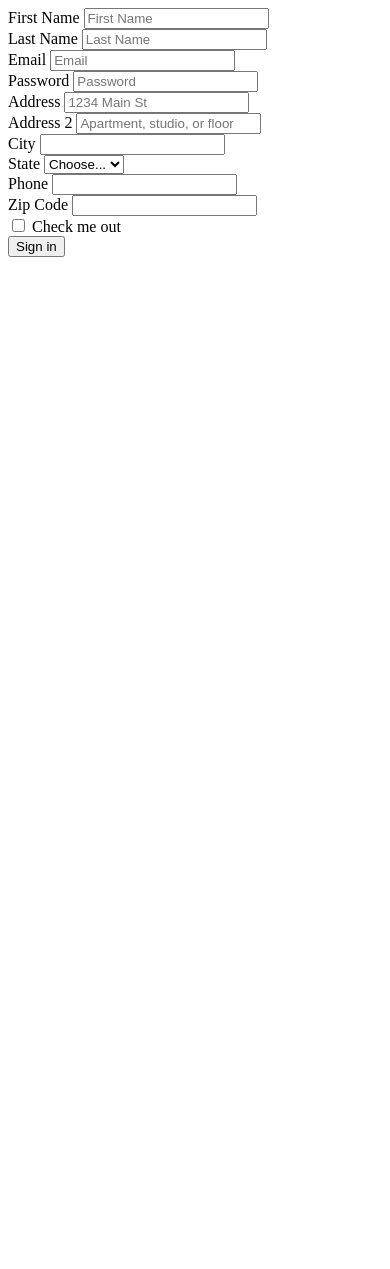
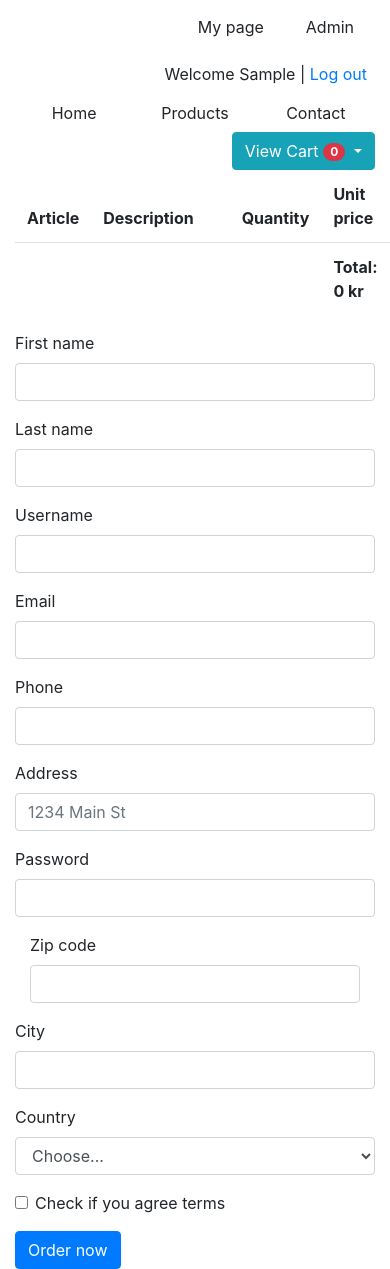
Before and after one commit to Rallegit/ebutik, a PHP site: page /PHP/checkout.php in a window 390 px wide. Before the commit the page ends 257 px from the top, so only its background shows below. Run offline with PHP 8.4, Linux system fonts and the light colour scheme; the visitor is signed in with stand-in values (Sample User, id 1); data that the repository does not hold is empty.

Commit message:
Checkout, create-order(klart)
små fix aswell.

```diff
--- a/public/checkout.php
+++ b/public/checkout.php
@@ -1,58 +1,124 @@
+ <?php
+    require('../src/config.php');
+    require('../src/dbconnect.php');
 
-    <form>
+   // echo "<pre>";
+   // print_r($_POST);
+   // echo "<pre>";
+?>
+
+<?php include('layout/header.php'); ?>
+
+<table class="table table-borderless">
+    <thead>
+        <tr>
+            <th style="width: 15%">Article</th>
+            <th style="width: 50%">Description</th>
+            <th style="width: 10%"></th>
+            <th style="width: 15%">Quantity</th>
+            <th style="width: 15%">Unit price</th>
+        </tr>
+    </thead>
+    <tbody>
+        <?php foreach($_SESSION['items'] as $articleId => $articleItem) {?>
+            <tr>
+                <td><img src="<?=$articleItem['img_url']?>" style="width:50px;height:auto;"></td>
+                <td><?=$articleItem['description']?></td>
+                <td>
+                    <form action="delete-cart-item.php" method="POST">
+                        <input type="hidden" name="articleId" value="<?=$articleId?>" >
+                        <button type="submit" class="btn">
+                            <svg class="bi bi-trash" width="1em" height="1em" viewBox="0 0 16 16" fill="currentColor" xmlns="http://www.w3.org/2000/svg">
+                                <path d="M5.5 5.5A.5.5 0 0 1 6 6v6a.5.5 0 0 1-1 0V6a.5.5 0 0 1 .5-.5zm2.5 0a.5.5 0 0 1 .5.5v6a.5.5 0 0 1-1 0V6a.5.5 0 0 1 .5-.5zm3 .5a.5.5 0 0 0-1 0v6a.5.5 0 0 0 1 0V6z"/>
+                                <path fill-rule="evenodd" d="M14.5 3a1 1 0 0 1-1 1H13v9a2 2 0 0 1-2 2H5a2 2 0 0 1-2-2V4h-.5a1 1 0 0 1-1-1V2a1 1 0 0 1 1-1H6a1 1 0 0 1 1-1h2a1 1 0 0 1 1 1h3.5a1 1 0 0 1 1 1v1zM4.118 4L4 4.059V13a1 1 0 0 0 1 1h6a1 1 0 0 0 1-1V4.059L11.882 4H4.118zM2.5 3V2h11v1h-11z"/>
+                            </svg>
+                        </button>
+                    </form>
+                </td>
+                <td>
+                    <form action="update-cart-item.php" class="update-cart-form" method="">
+                        <input type="hidden" name="articleId" value="<?=$articleId?>">
+                        <input type="number" name="quantity" value="<?=$articleItem['quantity']?>">
+                    </form>
+                </td>
+                <td><?=$articleItem['price']?> kr</td>
+            </tr>
+        <?php } ?>
+
+        <tr class="border-top">
+            <td></td>
+            <td></td>
+            <td></td>
+            <td></td>
+            <td><b>Total: <?=$articleTotalSum?> kr</b></td>
+        </tr>
+    </tbody>
+</table>
+
+
+
+
+<form action="create-order.php" method="POST">
+    <input type="hidden" name="totalPrice" value="<?=$articleTotalSum?>">
         <div class="form-row">
             <div class="form-group col-md-6">
-                <label for="inputFirstName">First Name</label>
-                <input type="firstname" class="form-control" id="inputFirstName" placeholder="First Name">
+                <label for="inputFirstName">First name</label>
+                <input type="text" class="form-control" name="firstName" id="inputFirstName">
             </div>
             <div class="form-group col-md-6">
-                <label for="inputLastName">Last Name</label>
-                <input type="lastname" class="form-control" id="inputLastName" placeholder="Last Name">
-            </div>
-            <div class="form-group col-md-6">
-                <label for="inputEmail4">Email</label>
-                <input type="email" class="form-control" id="inputEmail4" placeholder="Email">
-            </div>
-            <div class="form-group col-md-6">
-                <label for="inputPassword4">Password</label>
-                <input type="password" class="form-control" id="inputPassword4" placeholder="Password">
+                <label for="inputLastName">Last name</label>
+                <input type="text" class="form-control" name="lastName" id="inputLastName">
             </div>
         </div>
         <div class="form-group">
-            <label for="inputAddress">Address</label>
-            <input type="text" class="form-control" id="inputAddress" placeholder="1234 Main St">
+            <label for="inputUsername">Username</label>
+            <input type="text" class="form-control" id="inputUsername" name="username">
         </div>
         <div class="form-group">
-            <label for="inputAddress2">Address 2</label>
-            <input type="text" class="form-control" id="inputAddress2" placeholder="Apartment, studio, or floor">
+            <label for="inputEmail">Email</label>
+            <input type="text" class="form-control" id="inputEmail" name="email">
+        </div>
+        <div class="form-group">
+            <label for="inputPhone">Phone</label>
+            <input type="text" class="form-control" id="inputPhone" name="phone">
+        </div>
+        <div class="form-group">
+            <label for="inputAddress">Address</label>
+            <input type="text" class="form-control" id="inputAddress" name="street" placeholder="1234 Main St">
+        </div>
+        <div class="form-group">
+            <label for="inputPassword">Password</label>
+            <input type="password" class="form-control" id="inputPassword" name="password" >
+        </div>
+        <div class="form-group col-md-2">
+                <label for="inputZipcode">Zip code</label>
+                <input type="text" class="form-control" name="postalCode" id="inputZipcode">
+        </div>
+        <div class="form-group">
+            <label for="inputCity">City</label>
+            <input type="text" class="form-control" name="city" id="inputCity">
         </div>
         <div class="form-row">
-        <div class="form-group col-md-6">
-            <label for="inputCity">City</label>
-            <input type="text" class="form-control" id="inputCity">
-        </div>
-        <div class="form-group col-md-4">
-            <label for="inputState">State</label>
-            <select id="inputState" class="form-control">
-                <option selected>Choose...</option>
-                <option>...</option>
-            </select>
-        </div>
-        <div class="form-group col-md-2">
-            <label for="inputPhone">Phone</label>
-            <input type="text" class="form-control" id="inputPhone">
-        </div> <!-- checklater -->
-        <div class="form-group col-md-2">
-            <label for="inputZip">Zip Code</label>
-            <input type="text" class="form-control" id="inputZip">
+            <div class="form-group col-md-4">
+                <label for="inputCountry">Country</label>
+                <select id="inputCountry" name="country" class="form-control">
+                    <option selected>Choose...</option>
+                    <option>Sweden</option>
+                    <option>Finland</option>
+                    <option>Denmark</option>
+                    <option>Norway</option>
+                </select>
+            </div>
         </div>
         <div class="form-group">
             <div class="form-check">
                 <input class="form-check-input" type="checkbox" id="gridCheck">
-                <label class="form-check-label" for="gridCheck">Check me out</label>
+                <label class="form-check-label" for="gridCheck">
+                    Check if you agree terms
+                </label>
             </div>
         </div>
-        <button type="submit" class="btn btn-primary">
-            Sign in
-        </button>
-    </form>
+    <button type="submit" class="btn btn-primary" name="createOrderBtn">Order now</button>
+</form>
+
+<?php include('layout/footer.php'); ?>
--- a/public/layout/header.php
+++ b/public/layout/header.php
@@ -127,6 +127,9 @@
 								</div>
 							<?php } ?>
 							<span class="count">Total: <?=$articleTotalSum?>$</span>
+							<form action="checkout.php" method="POST">
+								<input type="submit" name="" value="Checkout" class="btn btn-primary">
+							</form>
 						</div>
 					</div>
 				</div>
--- /dev/null
+++ b/public/order-confirmation.php
@@ -0,0 +1 @@
+<h1>ARE WE DONE? :D </h1>
```
Also changed, not shown: public/create-order.php (+88 -37 lines).
